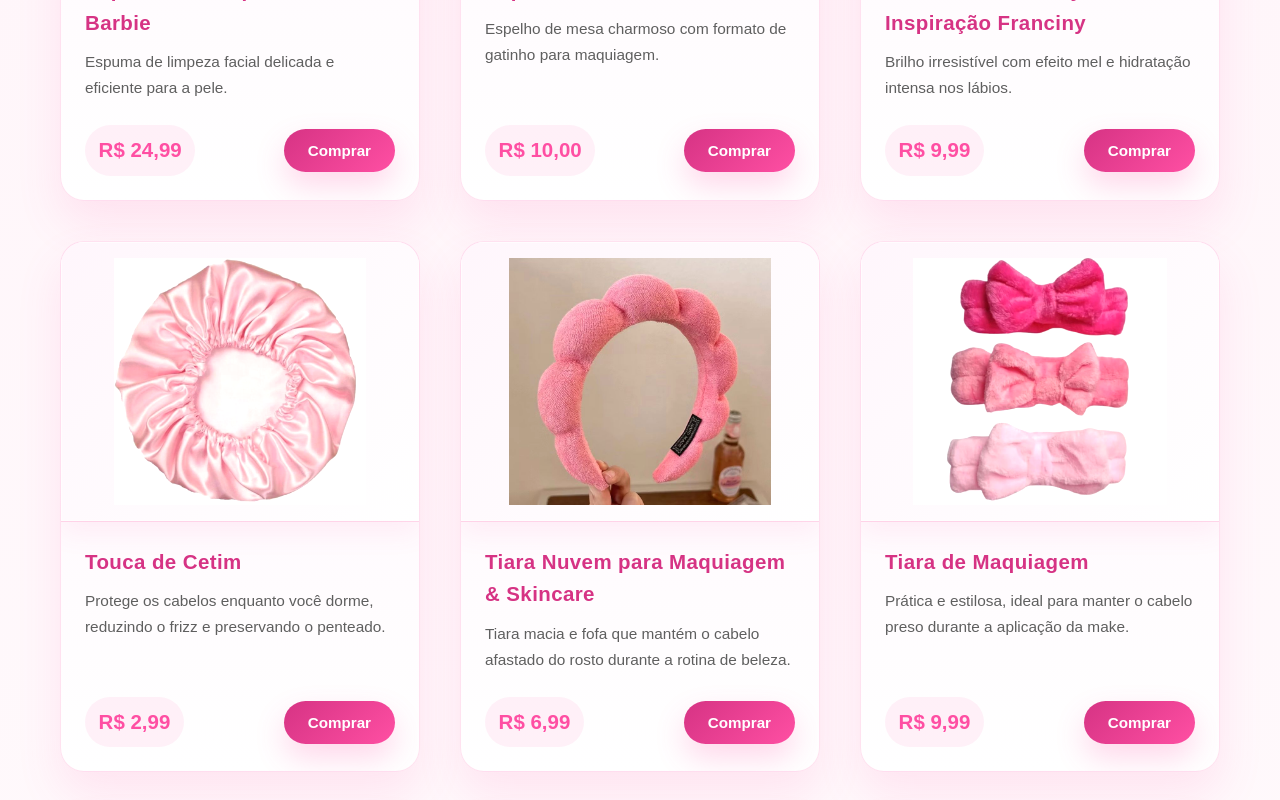
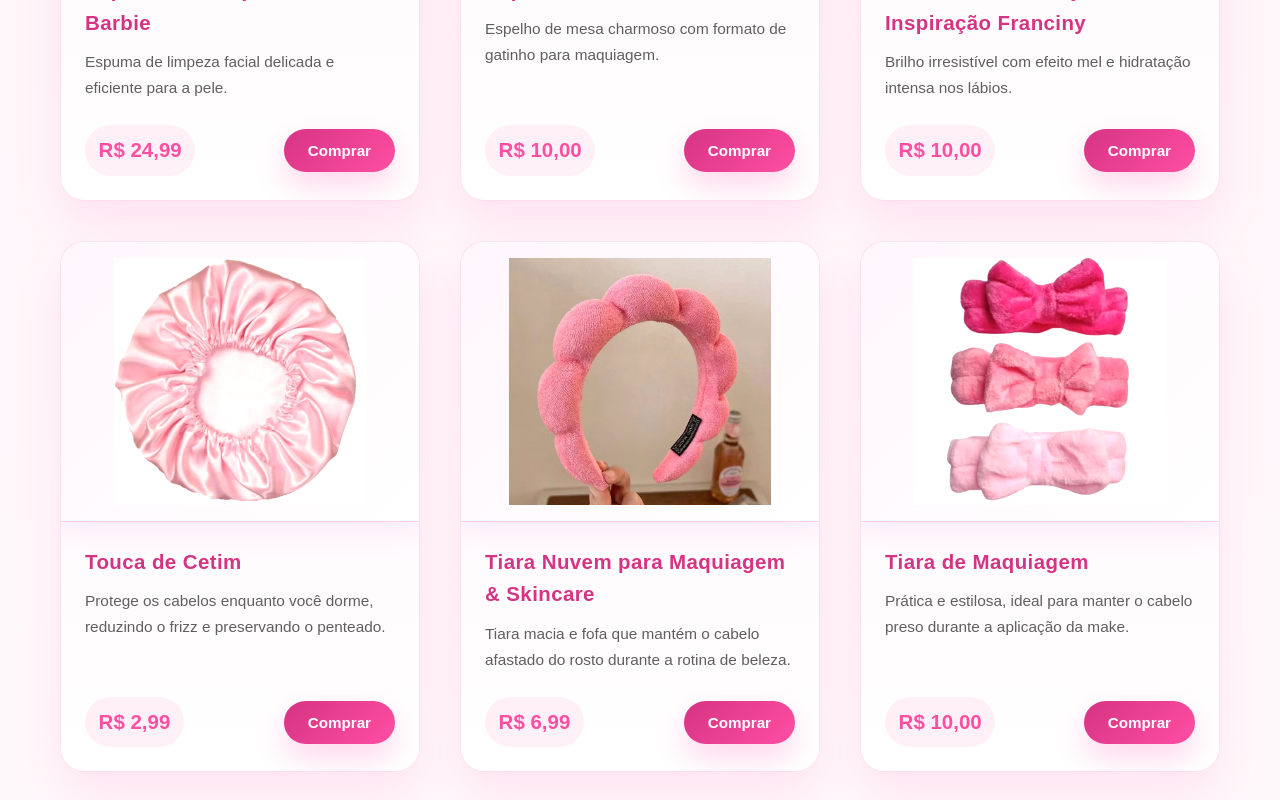
Before and after one commit to viniciusfonseca19/valentina-makeup, a React (Vite) app: page / in a window 1280 px wide. Shown: the part 2220-3020 px from the top of the page. Built offline with nearby package versions, Linux system fonts and the light colour scheme.

Commit message:
feat: alteração nos valores de produtos específicos

```diff
--- a/src/data/products.ts
+++ b/src/data/products.ts
@@ -57,7 +57,7 @@ export const products: Product[] = [
     id: '37',
     name: 'Gloss Labial Honey - Inspiração Franciny',
     description: 'Brilho irresistível com efeito mel e hidratação intensa nos lábios.',
-    price: 'R$ 9,99',
+    price: 'R$ 10,00',
     imageUrl: '/img/gloss-labial-lip-honey-inspiraco-franciny.jpeg',
     category: 'labios'
   },
@@ -81,7 +81,7 @@ export const products: Product[] = [
     id: '40',
     name: 'Tiara de Maquiagem',
     description: 'Prática e estilosa, ideal para manter o cabelo preso durante a aplicação da make.',
-    price: 'R$ 9,99',
+    price: 'R$ 10,00',
     imageUrl: '/img/tiara-maquiagem.jpeg',
     category: 'presentes'
   },
@@ -114,7 +114,7 @@ export const products: Product[] = [
     id: '3',
     name: 'Pó solto Banana - Fenzza',
     description: 'Finalização impecável, sela a maquiagem e reduz a oleosidade.',
-    price: 'R$ 9,99',
+    price: 'R$ 10,00',
     imageUrl: '/img/po-solto-banana-fenzza.jpeg',
     category: 'rosto'
   },
@@ -133,7 +133,7 @@ export const products: Product[] = [
     id: '5',
     name: 'Espelho formato gatinho',
     description: 'Design fofo e super prático para carregar sempre na bolsa.',
-    price: 'R$ 9,99',
+    price: 'R$ 10,00',
     imageUrl: '/img/espelho-formato-gatinho.jpg',
     category: 'presentes'
   },
@@ -141,7 +141,7 @@ export const products: Product[] = [
     id: '6',
     name: 'Pó Banana',
     description: 'Pó solto ultrafino, não estoura no flash e proporciona efeito aveludado.',
-    price: 'R$ 9,99',
+    price: 'R$ 10,00',
     imageUrl: '/img/po-banana.jpeg',
     category: 'rosto'
   },
@@ -197,7 +197,7 @@ export const products: Product[] = [
     id: '13',
     name: "Máscara para cílios à prova d'água",
     description: 'Volume e Alongamento perfeito, resistente à água.',
-    price: 'R$ 9,99',
+    price: 'R$ 10,00',
     imageUrl: '/img/mascara-para-cilios.jpg',
     category: 'olhos',
     imageCrop: true
@@ -214,7 +214,7 @@ export const products: Product[] = [
     id: '15',
     name: 'Sabonete íntimo feminino 1L',
     description: 'Cuidado e proteção diária, rendimento prolongado.',
-    price: 'R$ 9,99',
+    price: 'R$ 10,00',
     imageUrl: '/img/sabonete-intimo-feminino-1L.jpg',
     category: 'produtos-intimos',
     imageCrop: true
@@ -241,7 +241,7 @@ export const products: Product[] = [
     id: '18',
     name: 'Lip Gloss',
     description: 'Brilho espelhado e conforto absoluto nos lábios (Com chaveiro de brinde).',
-    price: 'R$ 9,99',
+    price: 'R$ 10,00',
     imageUrl: '/img/lip-gloss.jpg',
     category: 'labios'
   },
@@ -298,7 +298,7 @@ export const products: Product[] = [
     id: '24',
     name: 'Kit Esponjas',
     description: 'Esponjas de diferentes tamanhos para todas as áreas do rosto.',
-    price: 'R$ 9,99',
+    price: 'R$ 10,00',
     imageUrl: '/img/kit-esponjas.jpg',
     category: 'presentes',
     imageCrop: true
@@ -307,7 +307,7 @@ export const products: Product[] = [
     id: '25',
     name: 'Esfoliante Corporal',
     description: 'Remove células mortas e hidrata a pele profundamente.',
-    price: 'R$ 9,99',
+    price: 'R$ 10,00',
     imageUrl: '/img/esfoliante-corporal.jpg',
     category: 'rosto',
     imageCrop: true
@@ -340,7 +340,7 @@ export const products: Product[] = [
     id: '29',
     name: 'Skincare',
     description: 'Cuidado completo da pele com fórmula potente.',
-    price: 'R$ 9,99',
+    price: 'R$ 10,00',
     imageUrl: '/img/skincare.jpeg',
     category: 'rosto'
   },
@@ -381,7 +381,7 @@ export const products: Product[] = [
     id: '34',
     name: 'Kit Banho de Lua',
     description: 'Kit especial com os produtos essenciais para um banho de lua perfeito.',
-    price: 'R$ 9,99',
+    price: 'R$ 10,00',
     imageUrl: '/img/kit-banho-lua.jpg',
     category: 'presentes'
   },
```
